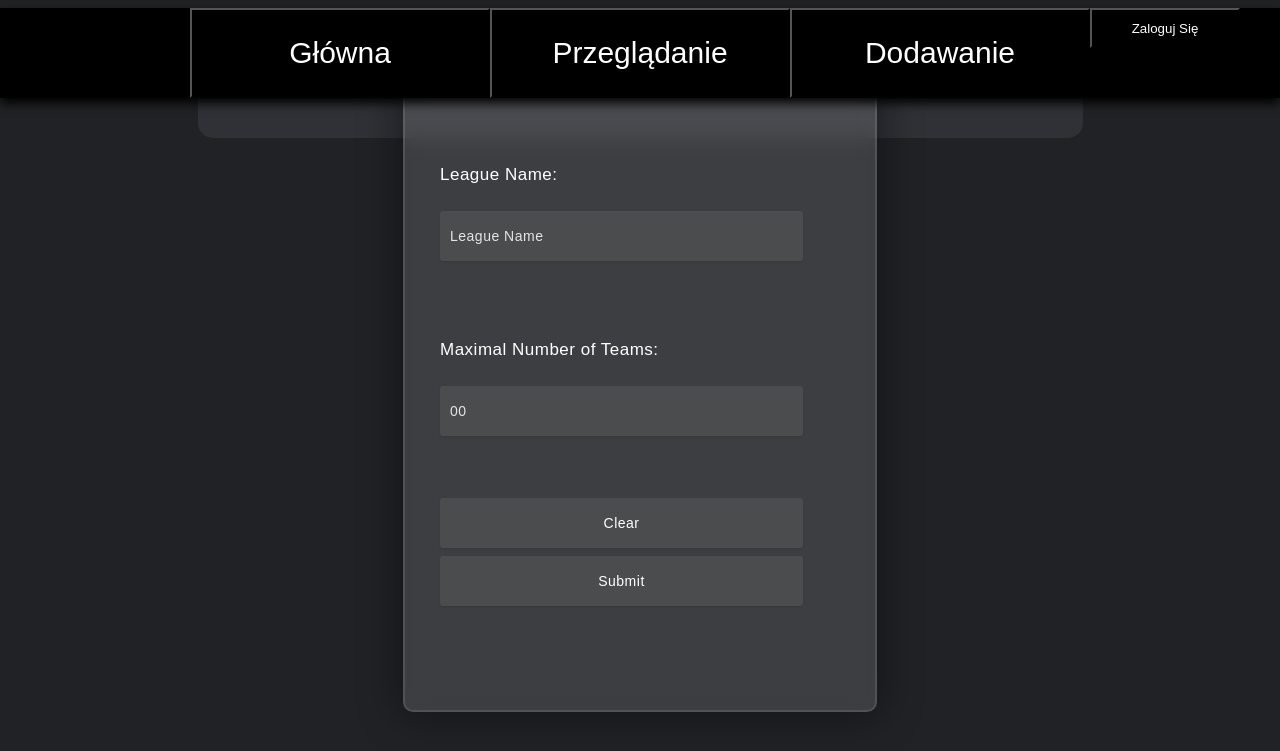
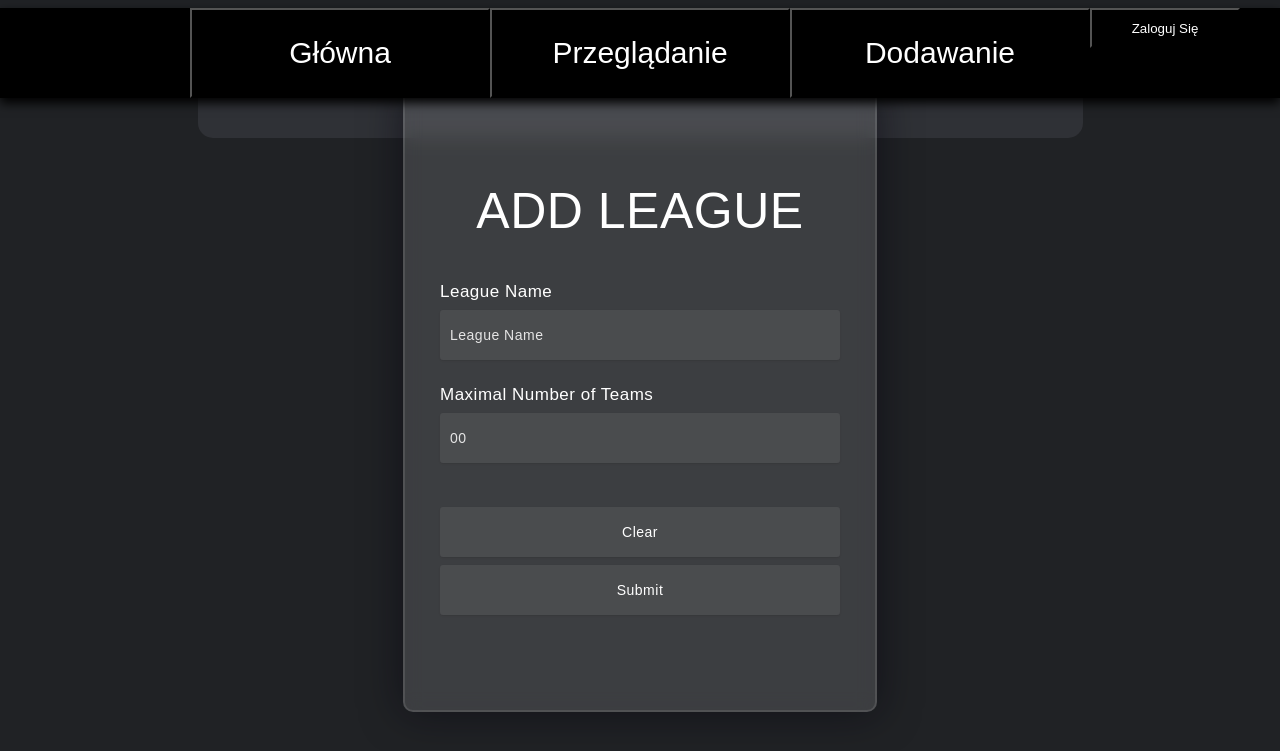
Before and after one commit to dzikus13/league, a Django app: page /add_league in a window 1280 px wide. Shown: the top 751 px of the page. Run offline with Django 4.2, Linux system fonts and the light colour scheme.

Commit message:
Update add_league.html

```diff
--- a/league/manager/templates/manager/add_league.html
+++ b/league/manager/templates/manager/add_league.html
@@ -1,24 +1,16 @@
-{%extends "manager/base.html"%} {%block content%}
+{%extends "manager/base.html"%}{%block content%}
 <div class="form_box">
 	<FORM METHOD="post" ACTION="">
-		<span style="float:left;">
-			<label>League Name:</label>
-			<br>
+			{%csrf_token%}
+			<h3>ADD LEAGUE</h3>
+			<label>League Name</label>
 				<INPUT autocomplete="off" TYPE="text" NAME="league_name" SIZE="40" MAXLENGTH="40" class="form_input" placeholder="League Name">
-			</br>
 
-			<br></br>
-
-			<label>Maximal Number of Teams:</label>
-			<br>
+			<label>Maximal Number of Teams</label>
 				<INPUT autocomplete="off" TYPE="number" NAME="number_of_teams" SIZE="1" MAXLENGTH="2" class="form_input" placeholder="00">
-			</br>
-
-			<br></br>
-
+			<br><br>
 			<input class="button_form_clear" TYPE="reset" VALUE="Clear"></input>
 			<input class="button_form_submit" TYPE="submit" VALUE="Submit"></input>
-		</span>
 	</FORM>
 </div>
 {%endblock%}
```
